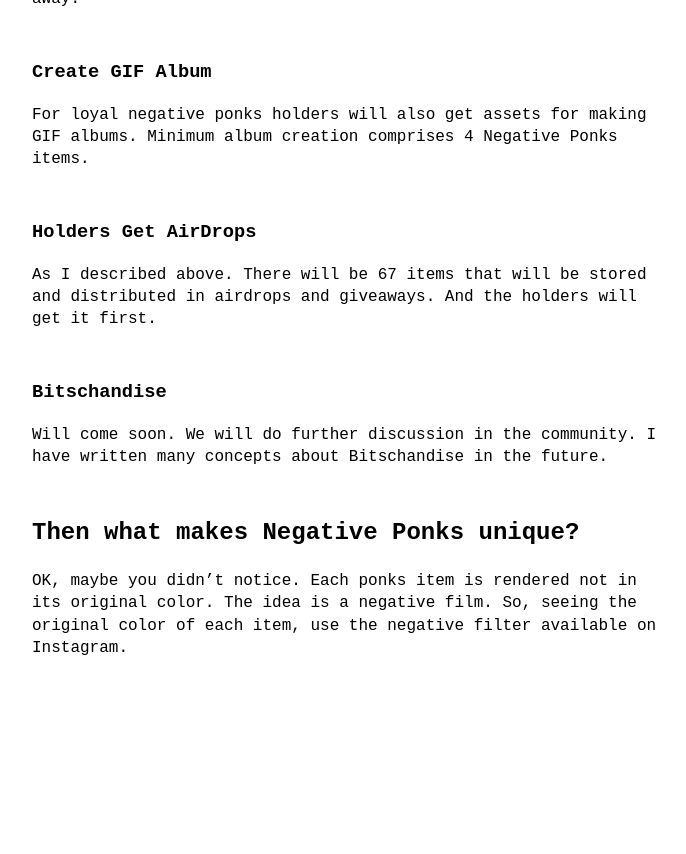
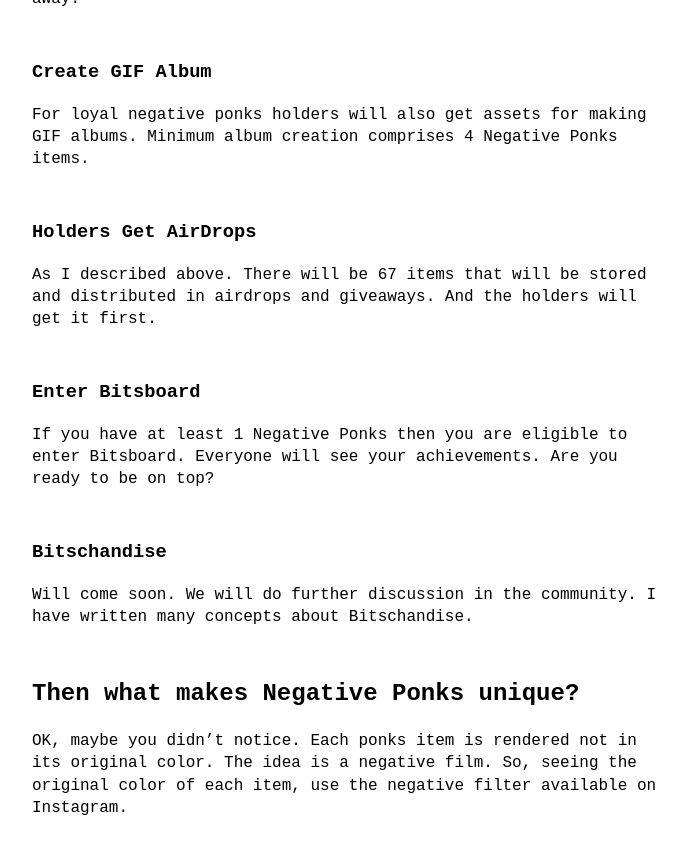
Before and after one commit to bitsquitez/bitsquitez.github.io, a Jekyll site: the page built from _posts/2022-02-25-negative-ponks.md, in a window 1280 px wide and 900 px high, scrolled down 2676 px. Shown: the top 854 px of the window, without its empty margins (288-974 px from the left). Built offline with Jekyll 4.4.1, drawn with Linux system fonts in a browser that asks for light colours; before the commit the page ends 3416 px from its top, so only the background shows below that.

Commit message:
Update 2022-02-25-negative-ponks.md

```diff
--- a/_posts/2022-02-25-negative-ponks.md
+++ b/_posts/2022-02-25-negative-ponks.md
@@ -48,9 +48,13 @@
 
 As I described above. There will be 67 items that will be stored and distributed in airdrops and giveaways. And the holders will get it first.
 
+<h3>Enter Bitsboard</h3>
+
+If you have at least 1 Negative Ponks then you are eligible to enter Bitsboard. Everyone will see your achievements. Are you ready to be on top?
+
 <h3>Bitschandise</h3>
 
-Will come soon. We will do further discussion in the community. I have written many concepts about Bitschandise in the future.
+Will come soon. We will do further discussion in the community. I have written many concepts about Bitschandise.
 
 <h2>Then what makes Negative Ponks unique?</h2>
 
```
